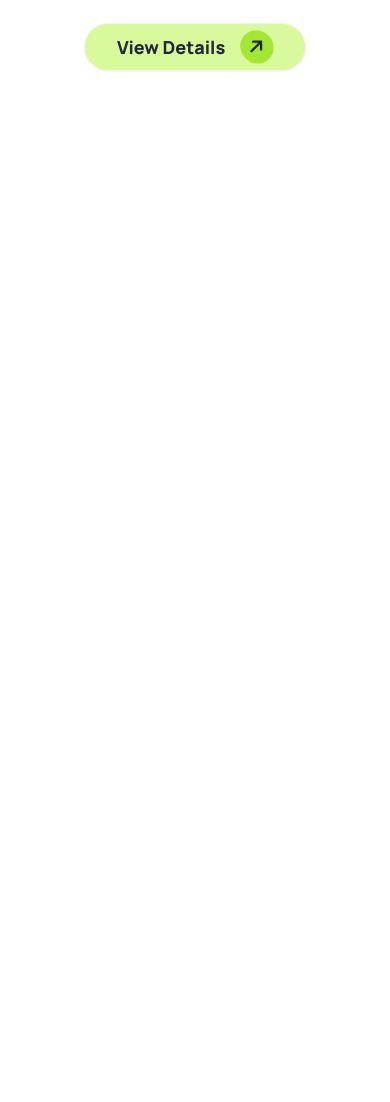
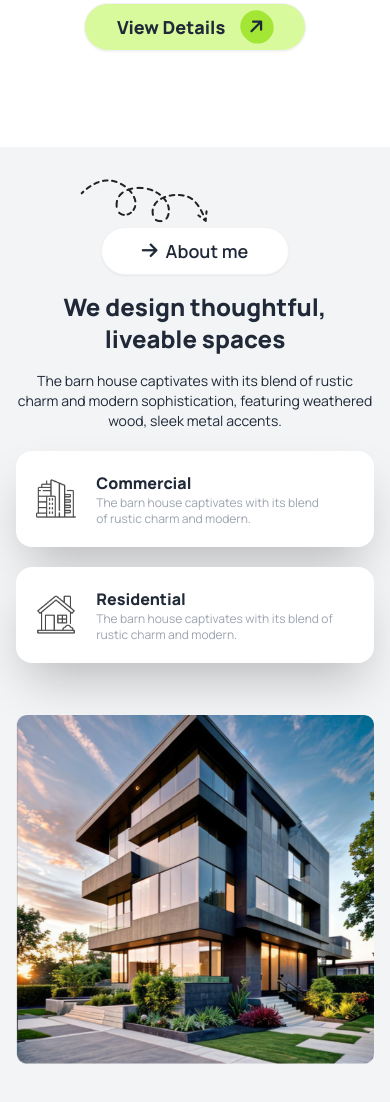
Before and after one commit to shakil-ahmed-billal/Assignment_03, a plain HTML site: page index.html in a window 390 px wide. Shown: the part 580-1682 px from the top of the page. Before the commit the page ends 844 px from the top, so only its background shows below. Drawn offline with nearby package versions, Linux system fonts and the light colour scheme.

Commit message:
about me container section design complete and mobile view responsive section all done

```diff
--- a/index.html
+++ b/index.html
@@ -74,7 +74,7 @@
               </div>
             </nav>
         <!--* banner section -->
-            <section class="container md:w-11/12 mx-auto mt-12">
+            <section class="w-11/12 mx-auto mt-12">
               <div class="flex flex-col justify-center items-center text-center">
                 <div>
                   <img src="./assets/banner.png" alt="">
@@ -83,14 +83,53 @@
                 <p class="md:text-lg text-sm text-gray-500 my-8">The barn house captivates with its blend of rustic charm and modern sophistication, featuring weathered wood, sleek metal <br class="hidden md:flex"> accents, and large windows that flood the space with natural light.</p>
                 <button class=" btn text-center px-8 rounded-full text-lg font-extrabold bg-lime-200"> View Details <i class="fa-solid fa-arrow-right bg-lime-400 px-2 py-2 -rotate-45 rounded-full ml-2"></i></button>
               </div>
-
             </section>
       </header>
       <main>
-
+        <!-- *about me section -->
+         <section class=" bg-gray-100 my-24 relative">
+          <div class="absolute top-8 left-20">
+            <img src="./assets/Vector.png" alt="">
+          </div>
+          <div class="w-11/12 mx-auto grid md:grid-cols-2 items-center py-20 justify-center">
+            <div class="md:w-5/6 mx-auto">
+              <div class="flex justify-center">
+                <a class="btn  bg-white px-10 rounded-full text-lg" href=""><i class="fa-solid fa-arrow-right"></i>About me</a>
+              </div>
+              <h1 class="md:text-5xl text-2xl text-center font-extrabold md:my-8 my-4">We design thoughtful,<br class="hidden md:flex"> liveable spaces</h1>
+              <p class="text-center md:text-lg text-sm">The barn house captivates with its blend of rustic charm and modern sophistication, featuring weathered wood, sleek metal accents.</p>
+                <div class="">
+                  <div class="flex bg-white shadow-2xl md:px-8 md:py-8 px-5 py-5 rounded-2xl space-x-5 my-5 md:my-8">
+                    <div class="flex items-center">
+                      <img class="max-w-10 h-auto" src="./assets/commercial.png" alt="">
+                    </div>
+                    <div class="">
+                      <h2 class="md:text-2xl font-extrabold">Commercial</h2>
+                      <p class="text-gray-400 text-xs">The barn house captivates with its blend <br> of rustic charm and modern.</p>
+                    </div>
+                  </div>
+                </div>
+                <div class="">
+                  <div class="flex bg-white shadow-2xl md:px-8 md:py-8 px-5 py-5 rounded-2xl space-x-5 my-5 md:my-8">
+                    <div class="flex items-center">
+                      <img class="max-w-10 h-auto" src="./assets/residential.png" alt="">
+                    </div>
+                    <div class="">
+                      <h2 class="md:text-2xl font-extrabold">Residential</h2>
+                      <p class="text-gray-400 text-xs">The barn house captivates with its blend of rustic charm and modern.</p>
+                    </div>
+                  </div>
+                </div>
+            </div>
+            <div class="grid justify-end mt-8 md:mt-0">
+              <img src="./assets/Rectangle.png" alt="">
+            </div>
+          </div>
+         </section>
       </main>
       <footer>
 
       </footer>
+
 </body>
 </html>
```
